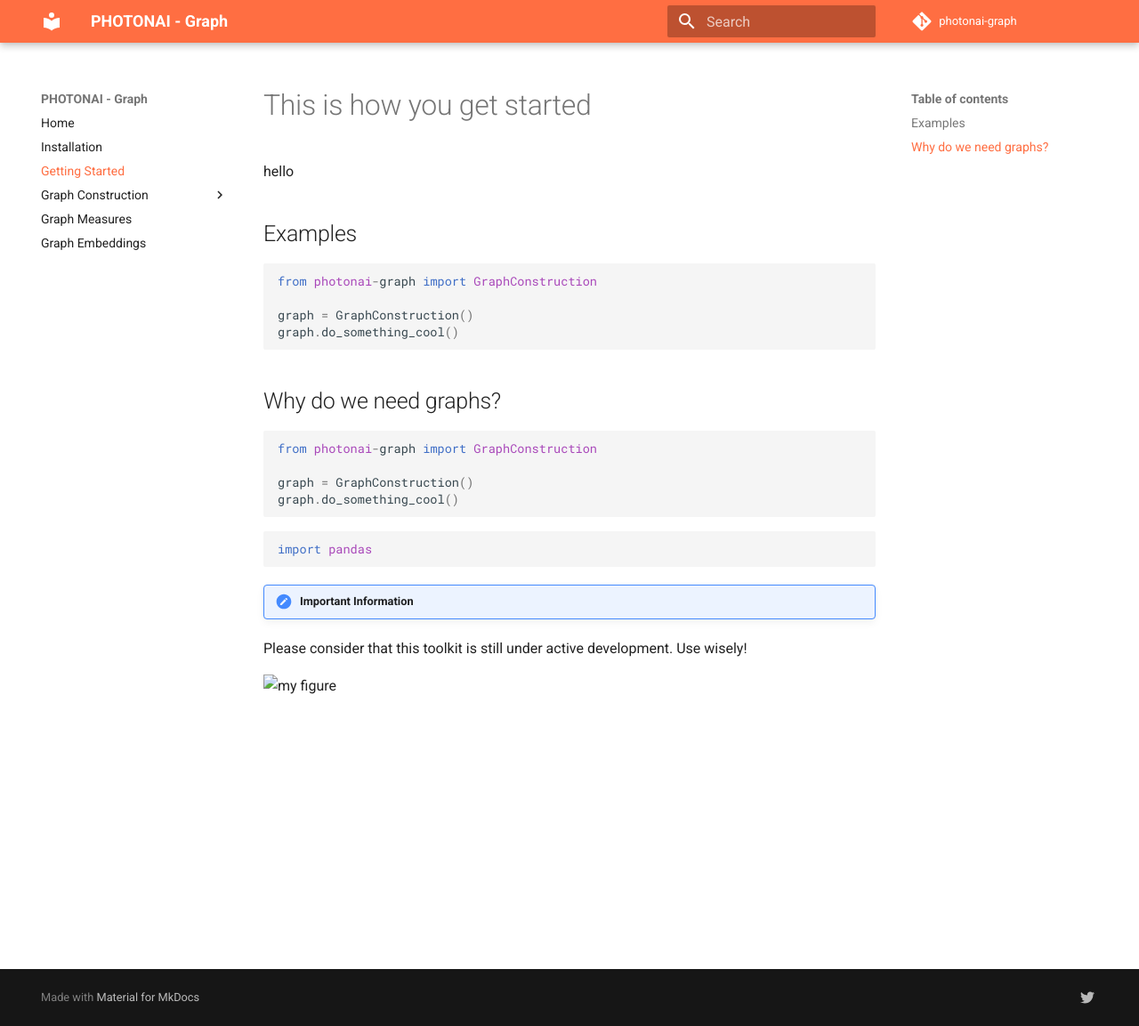
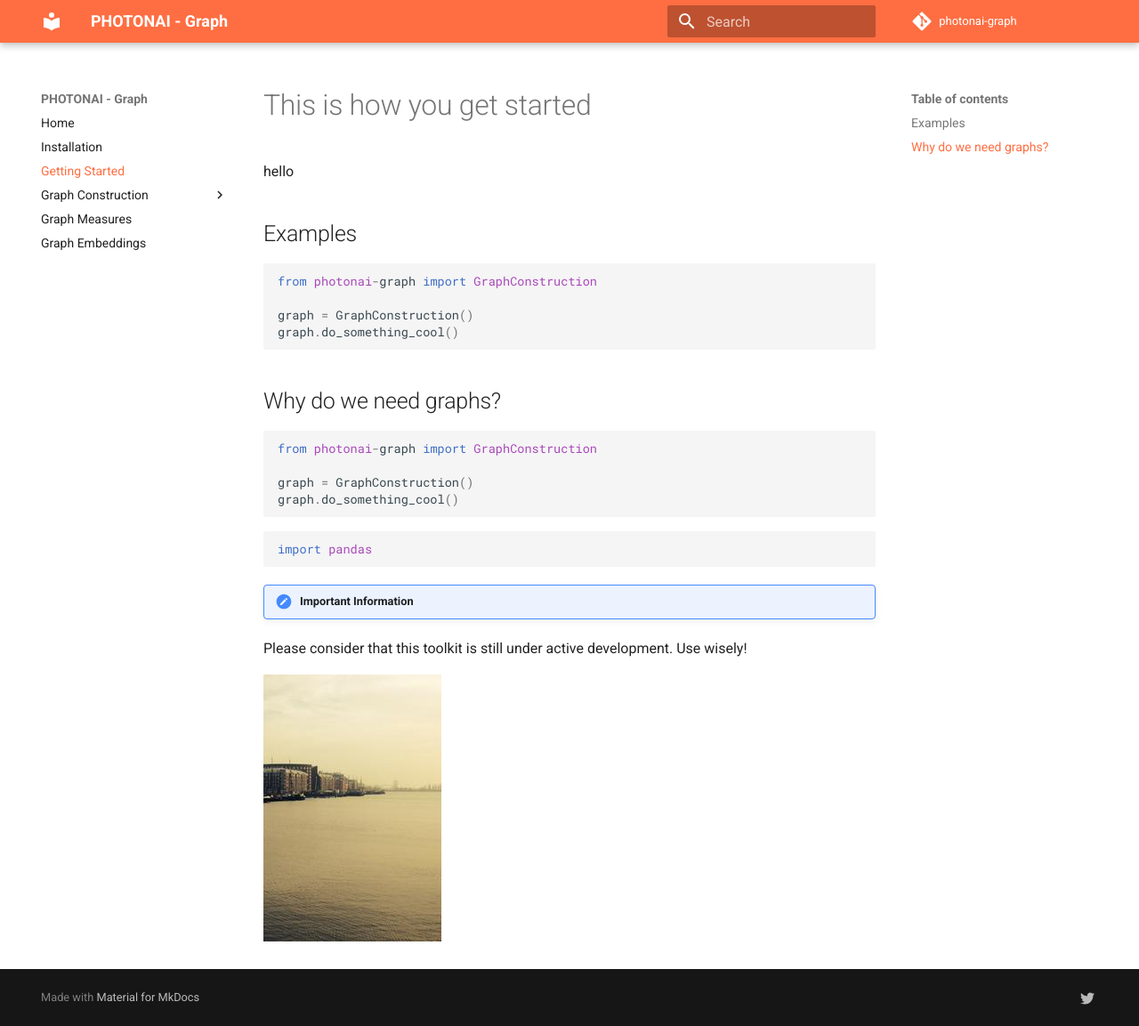
Before and after one commit to wwu-mmll/photonai_graph, an MkDocs documentation site: the page built from documentation/docs/getting_started.md, in a window 1280 px wide and 1153 px high. Shown: the whole window at 89% size. Built offline with MkDocs 1.6.1 and Material for MkDocs 9.7.7, drawn with Linux system fonts in a browser that asks for light colours; comment, search, counter and statistics services are not loaded.

Commit message:
Fix image

```diff
--- a/documentation/docs/getting_started.md
+++ b/documentation/docs/getting_started.md
@@ -36,4 +36,4 @@ import pandas
 
 
 
-![my figure]("../imgs/test.jpg")
+![Image Title](img/test.jpg)
```
